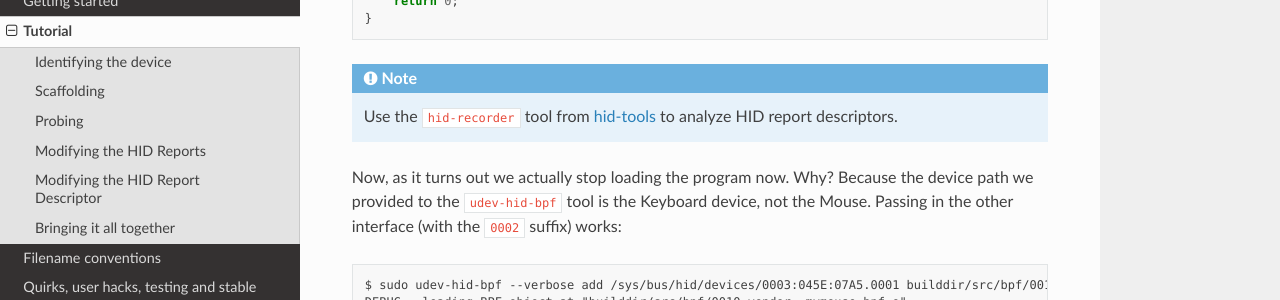
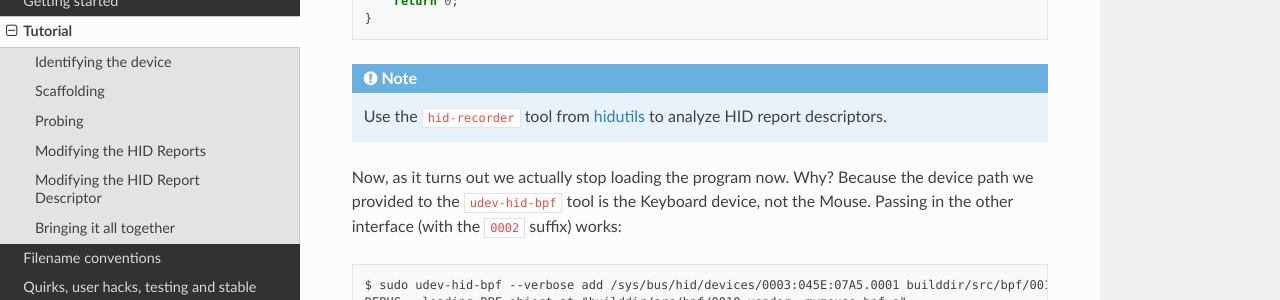
Before and after one commit to icecream95/udev-hid-bpf, a Sphinx documentation site: the page built from doc/tutorial.rst, in a window 1280 px wide and 900 px high, scrolled down 3843 px. Shown: the part 151-451 px from the top of the window. Built offline with Sphinx 7.4.7 and the Read the Docs theme 3.1.0, drawn with Linux system fonts in a browser that asks for light colours.

Commit message:
doc: point to hidutils instead of hid-tool
The (rust-based) hid-recorder now has a few features over the older
(Python-based) one so let's point to those instead.

Claiming that the report descriptor was created with the rust one is
false of course but the format is so similar it doesn't matter.

Signed-off-by: Peter Hutterer <peter.hutterer@who-t.net>

```diff
--- a/doc/example-report-descriptor.rst
+++ b/doc/example-report-descriptor.rst
@@ -6,7 +6,7 @@ Example HID Report Descriptor
 =============================
 
 This report descriptor (obtained via
-`hid-recorder <https://gitlab.freedesktop.org/libevdev/hid-tools/>`_)
+`hid-recorder <https://github.com/hidutils/hid-recorder/>`_)
 is used in the :ref:`tutorial`::
 
    # Microsoft Microsoft® 2.4GHz Transceiver v9.0
--- a/doc/tutorial.rst
+++ b/doc/tutorial.rst
@@ -200,7 +200,7 @@ we need to ignore those. So our ``probe()`` changes to check exactly that:
       return 0;
   }
 
-.. note:: Use the ``hid-recorder`` tool from `hid-tools <https://gitlab.freedesktop.org/libevdev/hid-tools/>`_
+.. note:: Use the ``hid-recorder`` tool from `hidutils <https://github.com/hidutils/hid-recorder/>`_
           to analyze HID report descriptors.
 
 Now, as it turns out we actually stop loading the program now. Why? Because the device
```
